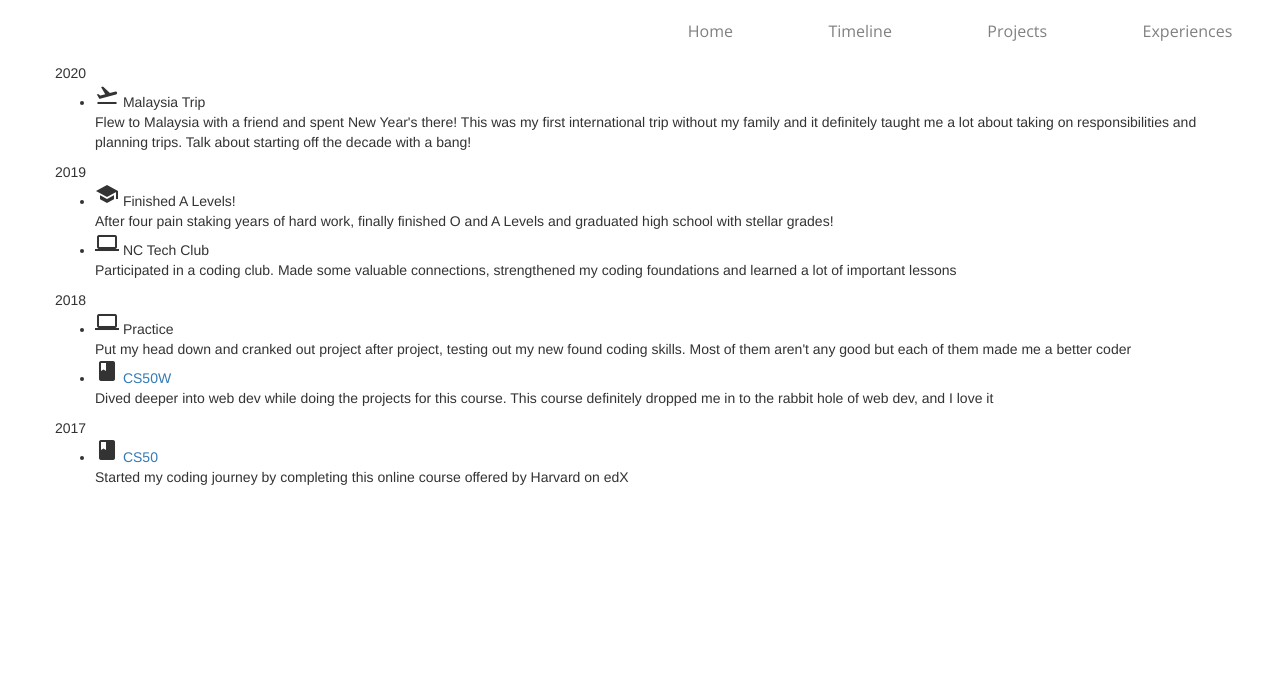
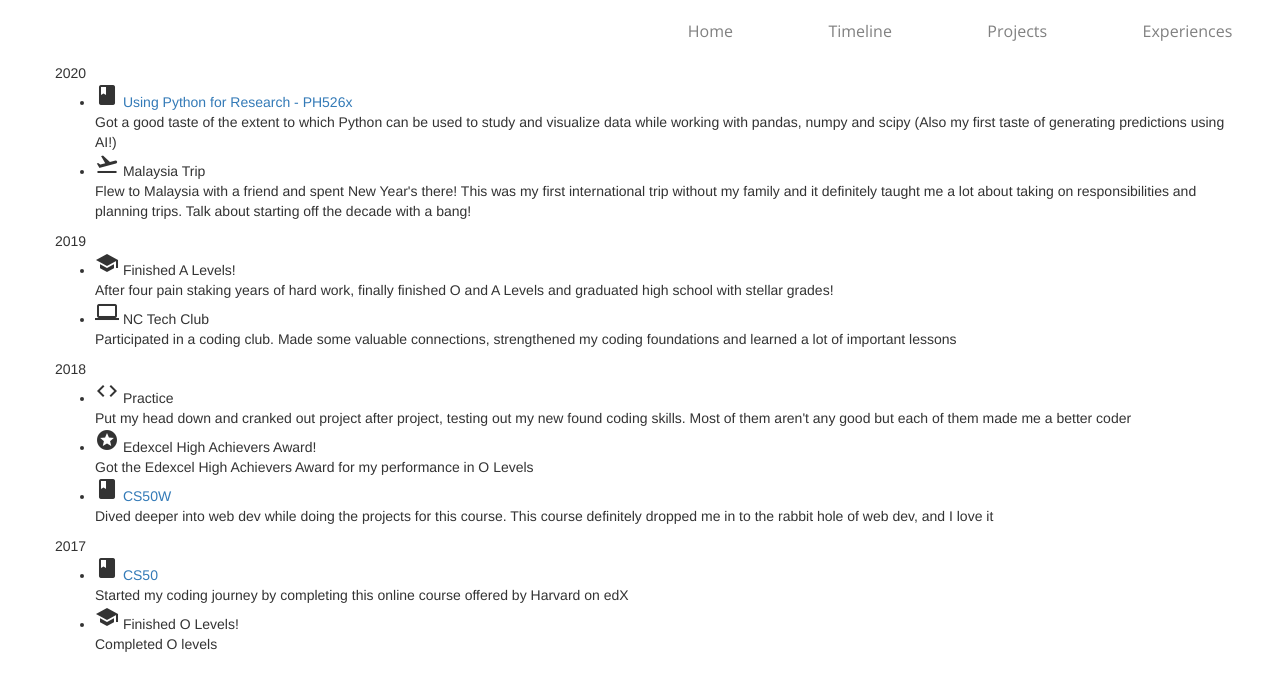
Before and after one commit to shamsow/portfolio, a Flask app: page /timeline in a window 1280 px wide. Shown: the top 691 px of the page. Run offline with Flask 2, Linux system fonts and the light colour scheme; some libraries are stand-ins or nearby versions.

Commit message:
added new course experience and updated timeline

```diff
--- a/static/js/home.js
+++ b/static/js/home.js
@@ -2,8 +2,8 @@ $(function() {
   $(".typed").typed({
     strings: [
       "stats sadat.current<br/>" +
-      "><span class='caret'>$</span> skills: python, javascript, Django, Flask, NodeJS, ExpressJS, C<br/> ^100" +
-      "><span class='caret'>$</span> hobbies: reading books, travel, working out <br/> ^300" +
+      "><span class='caret'>$</span> skills: Python, JavaScript, Django, Flask, NodeJS, ExpressJS, C<br/> ^100" +
+      "><span class='caret'>$</span> hobbies: reading books, travelling, working out <br/> ^300" +
       "><span class='caret'>$</span> alias: shamsow <br/>"
     ],
     showCursor: true,
--- a/templates/timeline.html
+++ b/templates/timeline.html
@@ -15,6 +15,13 @@
             <div class="col s12 m4 l8">
                 <span class="date">2020</span>
                 <ul>
+                    <li>
+                        <div class="icon-title">
+                            <i class="tiny material-icons">book</i>
+                            <a href="https://www.edx.org/course/using-python-for-research" class="title">Using Python for Research - PH526x</a>
+                        </div>
+                        <span class="content">Got a good taste of the extent to which Python can be used to study and visualize data while working with pandas, numpy and scipy (Also my first taste of generating predictions using AI!)</span>
+                    </li>
                     <li>
                         <div class="icon-title">
                             <i class="tiny material-icons">flight_takeoff</i>
@@ -49,10 +56,17 @@
                 <ul>
                     <li>
                         <div class="icon-title">
-                            <i class="tiny material-icons">laptop</i>
+                            <i class="tiny material-icons">code</i>
                             <span class="title">Practice</span>
                         </div>
                         <span class="content">Put my head down and cranked out project after project, testing out my new found coding skills. Most of them aren't any good but each of them made me a better coder</span>
+                    </li>
+                    <li>
+                        <div class="icon-title">
+                            <i class="tiny material-icons">stars</i>
+                            <span class="title">Edexcel High Achievers Award!</span>
+                        </div>
+                        <span class="content">Got the Edexcel High Achievers Award for my performance in O Levels</span>
                     </li>
                     <li>
                         <div class="icon-title">
@@ -72,6 +86,13 @@
                         </div>
                         <span class="content">Started my coding journey by completing this online course offered by Harvard on edX</span>
                     </li>
+                    <li>
+                        <div class="icon-title">
+                            <i class="tiny material-icons">school</i>
+                            <span class="title">Finished O Levels!</span>
+                        </div>
+                        <span class="content">Completed O levels</span>
+                    </li>
                 </ul>
             </div>
         </div>
```
Also changed, not shown: static/experiences/experiences.json (+15 -0 lines), static/experiences/python-ph526x/img-1.jpg (added).
